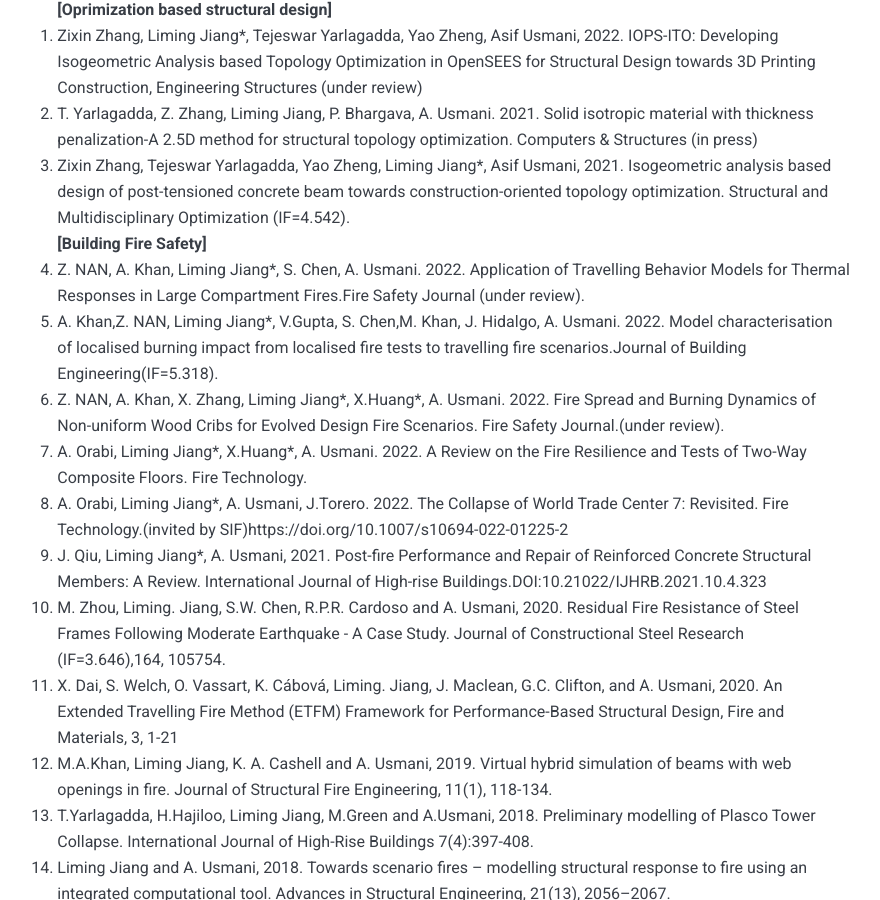
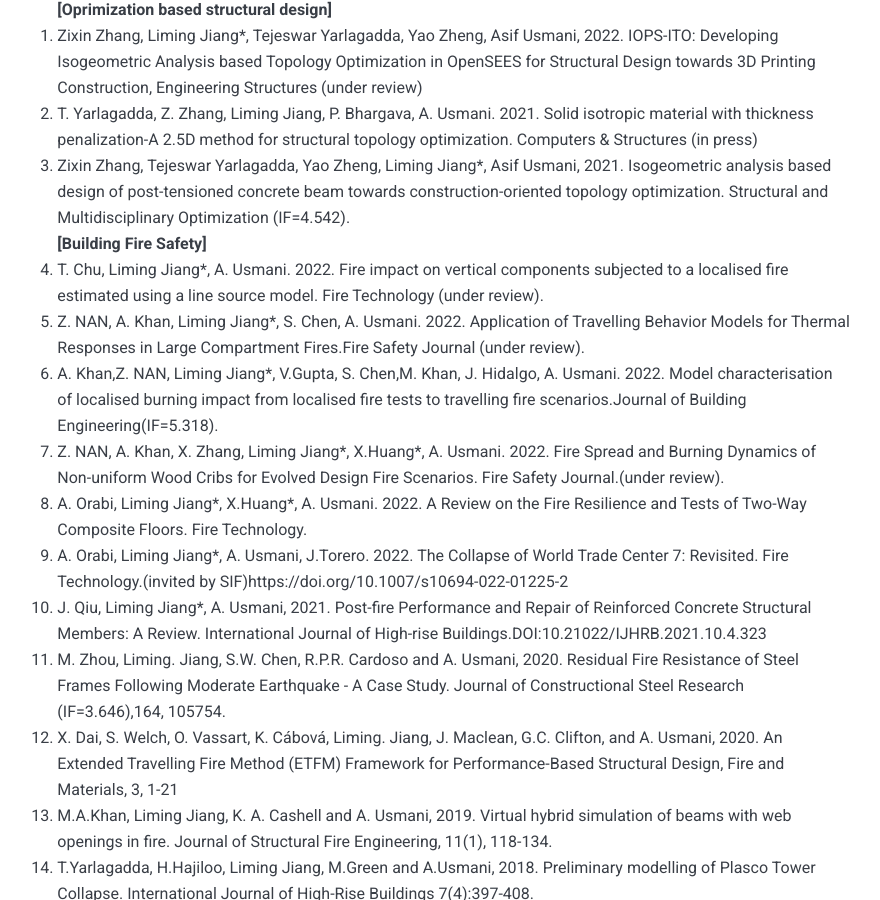
Before and after one commit to LimingXLiming/JiangLiming, a Jekyll site: the page built from _pages/Publication.md, in a window 1280 px wide and 900 px high, scrolled down 764 px. Shown: the whole window, without its empty margins (196-1076 px from the left). Built offline with Jekyll 4.4.1, drawn with Linux system fonts in a browser that asks for light colours; nearby versions of some CDN libraries.

Commit message:
Update Publication.md

```diff
--- a/_pages/Publication.md
+++ b/_pages/Publication.md
@@ -13,6 +13,7 @@ For more information, please visit [My ResearchGate Page](https://www.researchga
    <li> Zixin Zhang, Tejeswar Yarlagadda, Yao Zheng, Liming Jiang*, Asif Usmani, 2021. Isogeometric analysis based design of post-tensioned concrete beam towards construction-oriented topology optimization. Structural and Multidisciplinary Optimization (IF=4.542).</li>
 
 <b>[Building Fire Safety] </b>
+  <li>T. Chu, Liming Jiang*, A. Usmani. 2022. Fire impact on vertical components subjected to a localised fire estimated using a line source model. Fire Technology (under review).</li>
   <li>Z. NAN, A. Khan, Liming Jiang*, S. Chen, A. Usmani. 2022. Application of Travelling Behavior Models for Thermal Responses in Large Compartment Fires.Fire Safety Journal (under review).</li>
   <li>A. Khan,Z. NAN, Liming Jiang*, V.Gupta, S. Chen,M. Khan, J. Hidalgo, A. Usmani. 2022. Model characterisation of localised burning impact from localised fire tests to travelling fire scenarios.Journal of Building Engineering(IF=5.318).</li>
   <li>Z. NAN, A. Khan, X. Zhang, Liming Jiang*, X.Huang*, A. Usmani.  2022. Fire Spread and Burning Dynamics of Non-uniform Wood Cribs for Evolved Design Fire Scenarios. Fire Safety Journal.(under review).</li>
```
